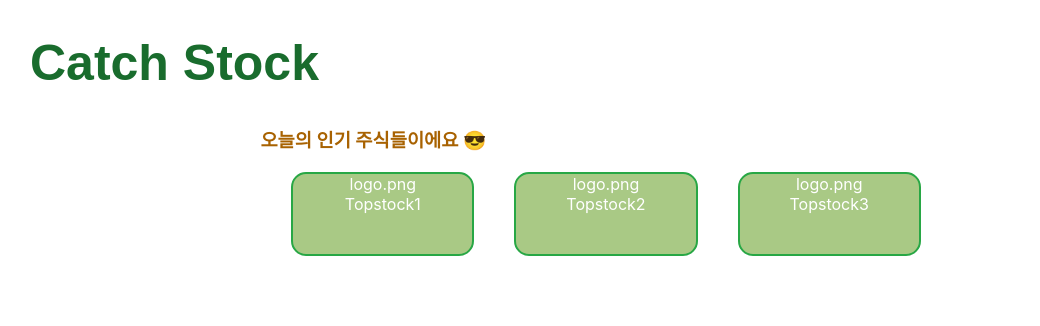
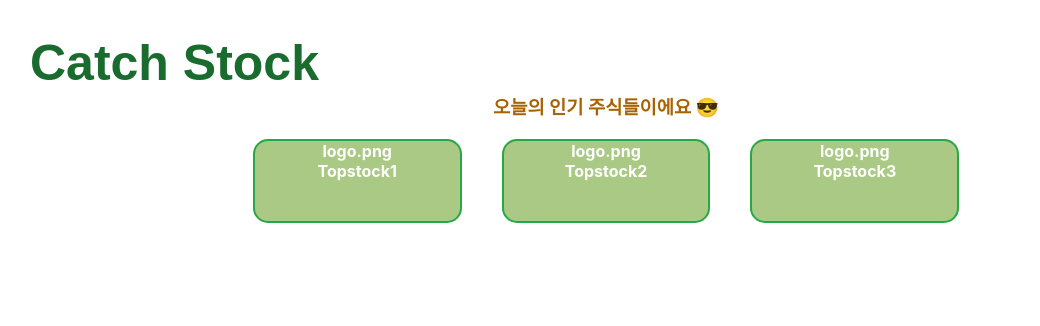
Before and after one commit to sojoyfulyouth/Stock-Ranking, a React (Create React App) app: page / in a window 1280 px wide. Shown: the top 326 px of the page, without its empty margins (34-1074 px from the left). Built offline with nearby package versions, Linux system fonts and the light colour scheme; no server answers; a web font is replaced by a local one.

Commit message:
fix header position

```diff
--- a/src/layout/Header.css
+++ b/src/layout/Header.css
@@ -1,3 +1,13 @@
+.header {
+  z-index: 999999;
+  position: fixed;
+  left: 0;
+  top: 0;
+  width: 100%;
+  border-bottom: 2px solid #196c2d;
+  background-color: white;
+}
+
 #appTitle {
   text-align: left !important;
   padding-left: 5%;
@@ -7,22 +17,24 @@
   font-family: "Montserrat Subrayada", sans-serif;
   font-weight: 700;
   font-style: normal;
+  margin-bottom: 0;
 }
 
 #appComment {
-  padding-left: 23%;
+  text-align: center;
+  /* padding-left: 23%; */
   color: #a86201;
-  margin-bottom: 0;
+  margin: 0;
 }
 
 .top3RankWrap {
-  width: 70%;
+  width: 80%;
   display: flex;
   flex-direction: row;
   justify-content: center;
   align-items: center;
   justify-self: center;
-  margin-bottom: 3%;
+  /* margin-bottom: 3%; */
 }
 
 .top3RankWrap > div.topStock {
@@ -33,4 +45,6 @@
   text-align: center;
   border: 2px solid #28a745;
   border-radius: 15px;
+
+  font-weight: 700;
 }
```
